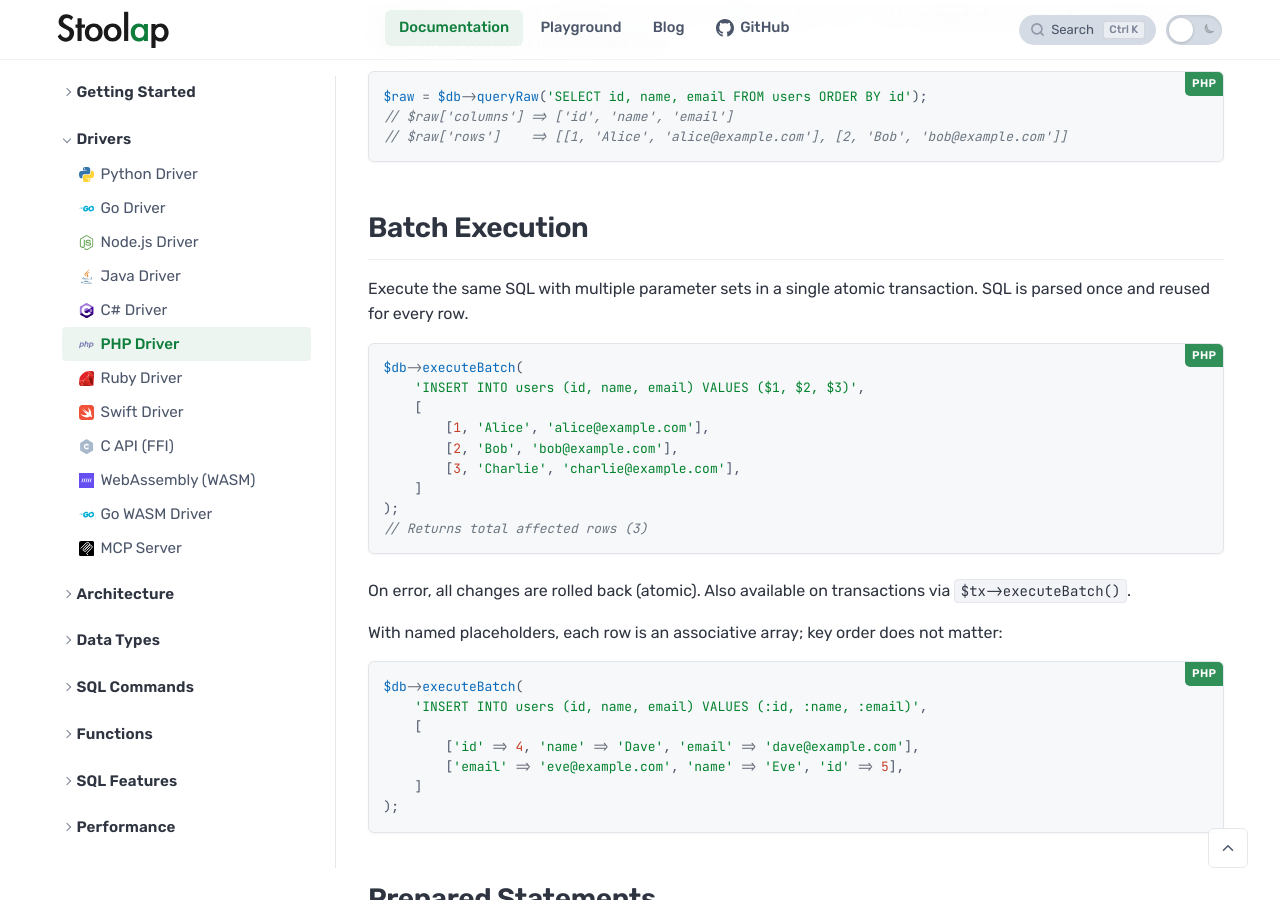
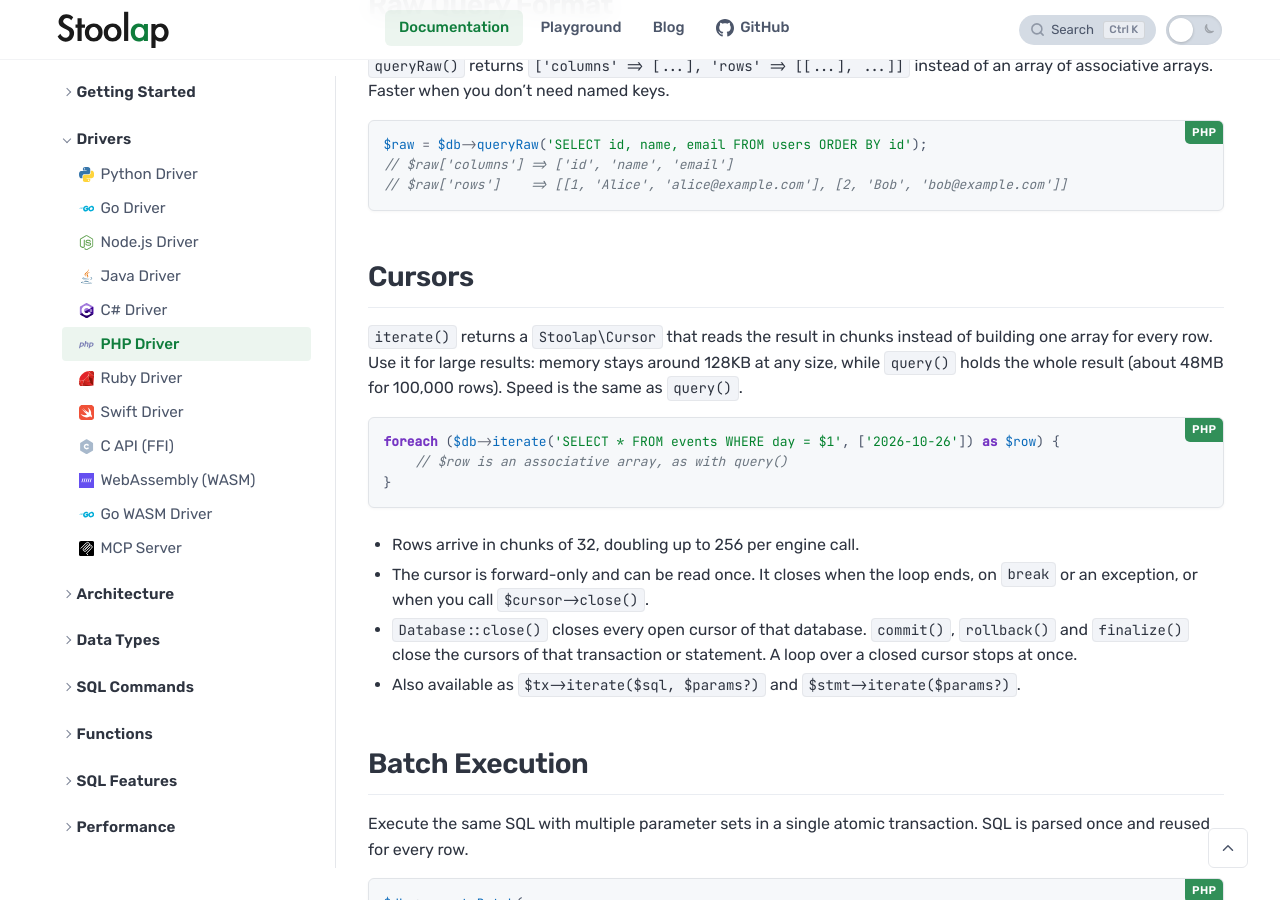
Before and after one commit to stoolap/stoolap, a Jekyll site: the page built from docs/_docs/drivers/php.md, in a window 1280 px wide and 900 px high, scrolled down 4111 px. Built offline with Jekyll 4.4.1, drawn with Linux system fonts in a browser that asks for light colours; some of the changed text lies outside the part shown.

Commit message:
docs(php): document iterate() cursors and daemon-mode limits (#671)

````diff
--- a/docs/_docs/drivers/php.md
+++ b/docs/_docs/drivers/php.md
@@ -128,6 +128,7 @@ $db = Database::open('file:///absolute/path/to/db');
 | `query($sql, $params?)` | `array` | Query rows as associative arrays |
 | `queryOne($sql, $params?)` | `?array` | Query first row or null |
 | `queryRaw($sql, $params?)` | `array` | Query in columnar format |
+| `iterate($sql, $params?)` | `Cursor` | Read rows in chunks (see [Cursors](#cursors)) |
 | `prepare($sql)` | `Statement` | Create a prepared statement |
 | `begin()` | `Transaction` | Begin a read-write transaction |
 | `beginSnapshot()` | `Transaction` | Begin a snapshot (read) transaction |
@@ -164,6 +165,21 @@ $raw = $db->queryRaw('SELECT id, name, email FROM users ORDER BY id');
 // $raw['columns'] => ['id', 'name', 'email']
 // $raw['rows']    => [[1, 'Alice', 'alice@example.com'], [2, 'Bob', 'bob@example.com']]
 ```
+
+## Cursors
+
+`iterate()` returns a `Stoolap\Cursor` that reads the result in chunks instead of building one array for every row. Use it for large results: memory stays around 128KB at any size, while `query()` holds the whole result (about 48MB for 100,000 rows). Speed is the same as `query()`.
+
+```php
+foreach ($db->iterate('SELECT * FROM events WHERE day = $1', ['2026-10-26']) as $row) {
+    // $row is an associative array, as with query()
+}
+```
+
+- Rows arrive in chunks of 32, doubling up to 256 per engine call.
+- The cursor is forward-only and can be read once. It closes when the loop ends, on `break` or an exception, or when you call `$cursor->close()`.
+- `Database::close()` closes every open cursor of that database. `commit()`, `rollback()` and `finalize()` close the cursors of that transaction or statement. A loop over a closed cursor stops at once.
+- Also available as `$tx->iterate($sql, $params?)` and `$stmt->iterate($params?)`.
 
 ## Batch Execution
 
@@ -217,6 +233,7 @@ $user = $lookup->queryOne([1]);
 | `query($params?)` | `array` | Query rows as associative arrays |
 | `queryOne($params?)` | `?array` | Query single row or null |
 | `queryRaw($params?)` | `array` | Query in columnar format |
+| `iterate($params?)` | `Cursor` | Read rows in chunks |
 | `sql()` | `string` | Get the SQL text |
 | `finalize()` | `void` | Release the prepared statement |
 
@@ -274,6 +291,7 @@ $tx->commit(); // or $tx->rollback() to undo
 | `query($sql, $params?)` | `array` | Query rows as associative arrays |
 | `queryOne($sql, $params?)` | `?array` | Query single row or null |
 | `queryRaw($sql, $params?)` | `array` | Query in columnar format |
+| `iterate($sql, $params?)` | `Cursor` | Read rows in chunks |
 | `commit()` | `void` | Commit the transaction |
 | `rollback()` | `void` | Rollback the transaction |
 
@@ -349,7 +367,7 @@ php-fpm master
 - One daemon process serves all workers and all databases
 - Each worker gets a `clone()`'d database handle via the daemon
 - Daemon auto-starts with php-fpm and auto-exits when php-fpm stops
-- All Stoolap features work identically in daemon mode (transactions, prepared statements, batch operations)
+- All Stoolap features work identically in daemon mode (transactions, prepared statements, batch operations, cursors), within the limits below
 
 ### IPC Overhead
 
@@ -361,6 +379,16 @@ php-fpm master
 | Prepared queryOne | 1.1 μs | 1.7 μs | ~0.6 μs |
 
 Analytical queries (GROUP BY, JOIN, window functions) are unaffected since they're dominated by engine execution time, not IPC.
+
+### Limits in Daemon Mode
+
+Each connection has 8MB of shared memory: 4MB for the request and 4MB for the response.
+
+- SQL text and its parameters must fit in 4MB per call; larger requests throw `StoolapException` (`SQL too large for shared memory` or `params too large for shared memory`).
+- A `query()`, `queryOne()` or `queryRaw()` result must fit in 4MB. Read larger results with `iterate()`: it sizes each chunk to fit the buffer, so any result size works as long as 32 rows fit in 4MB (an average of about 128KB per row).
+- Up to 64 cursors can be open at once per connection.
+
+Direct mode (CLI) has none of these limits.
 
 ### Environment Variables
 
````
